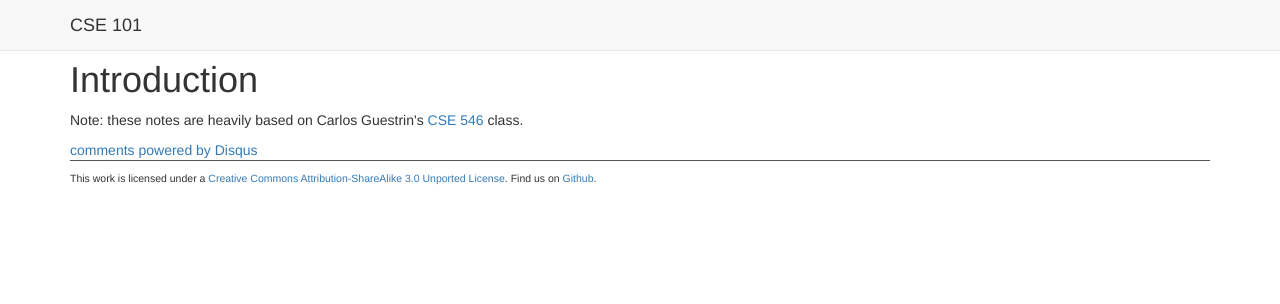
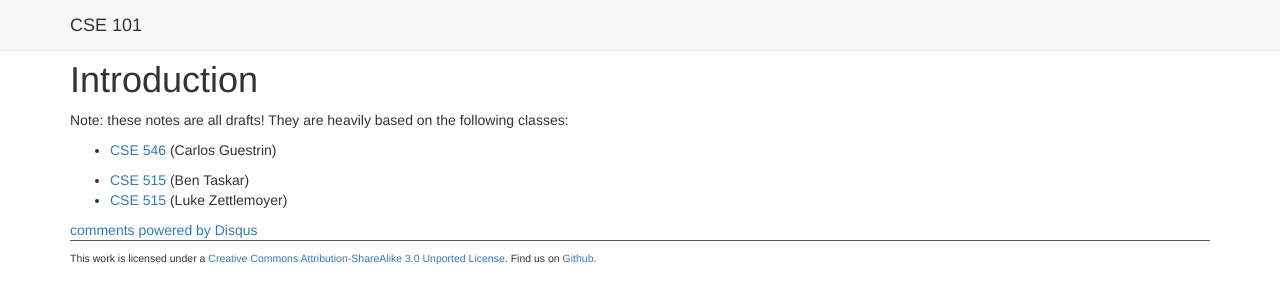
Before and after one commit to jstnhuang/cse101, a Jekyll site: the page built from notes/machine-learning/introduction.html, in a window 1280 px wide. Shown: the top 304 px of the page. Built offline with Jekyll 4.4.1, drawn with Linux system fonts in a browser that asks for light colours; nearby versions of some CDN libraries; comment, search, counter and statistics services are not loaded.

Commit message:
Added Naive Bayes notes.

```diff
--- a/index.html
+++ b/index.html
@@ -13,4 +13,5 @@ layout: index
 <ul>
   <li><a href="notes/machine-learning/introduction.html">Introduction</a></li>
   <li><a href="notes/machine-learning/point-estimation.html">Point estimation</a></li>
+  <li><a href="notes/machine-learning/naive-bayes.html">Naive Bayes</a></li>
 </ul>
--- a/notes/machine-learning/introduction.html
+++ b/notes/machine-learning/introduction.html
@@ -5,4 +5,9 @@ layout: note
 
 <h1>{{page.title}}</h1>
 
-<p>Note: these notes are heavily based on Carlos Guestrin's <a href="http://courses.cs.washington.edu/courses/cse546/13au/">CSE 546</a> class.</p>
+<p>Note: these notes are all drafts! They are heavily based on the following classes:
+<ul>
+  <li><a href="http://courses.cs.washington.edu/courses/cse546/13au/">CSE 546</a> (Carlos Guestrin)</p></li>
+  <li><a href="https://courses.cs.washington.edu/courses/cse515/13sp/">CSE 515</a> (Ben Taskar)</li>
+  <li><a href="https://courses.cs.washington.edu/courses/cse517/13wi/">CSE 515</a> (Luke Zettlemoyer)</li>
+</ul>
```
Also changed, not shown: notes/machine-learning/naive-bayes.html (added, +87 -0 lines).
